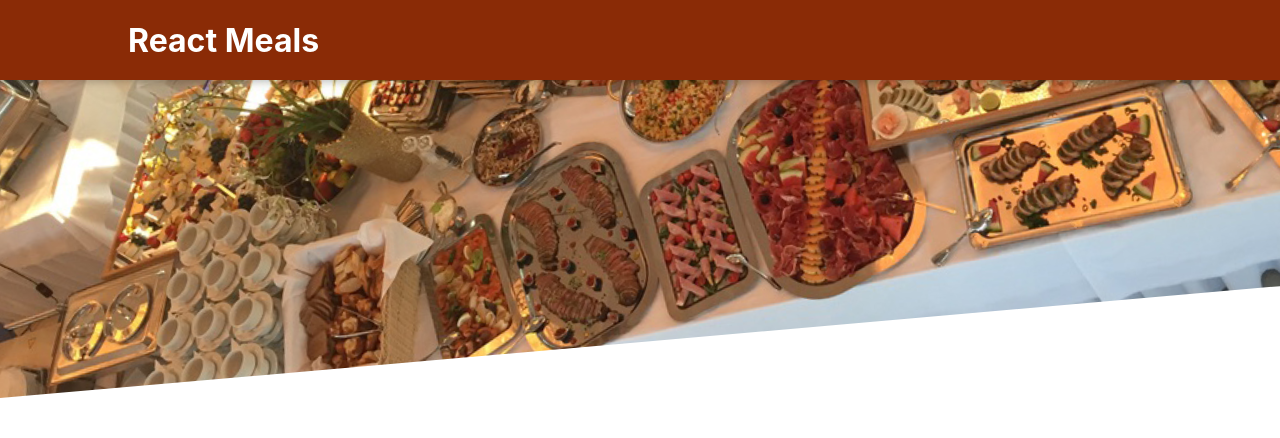
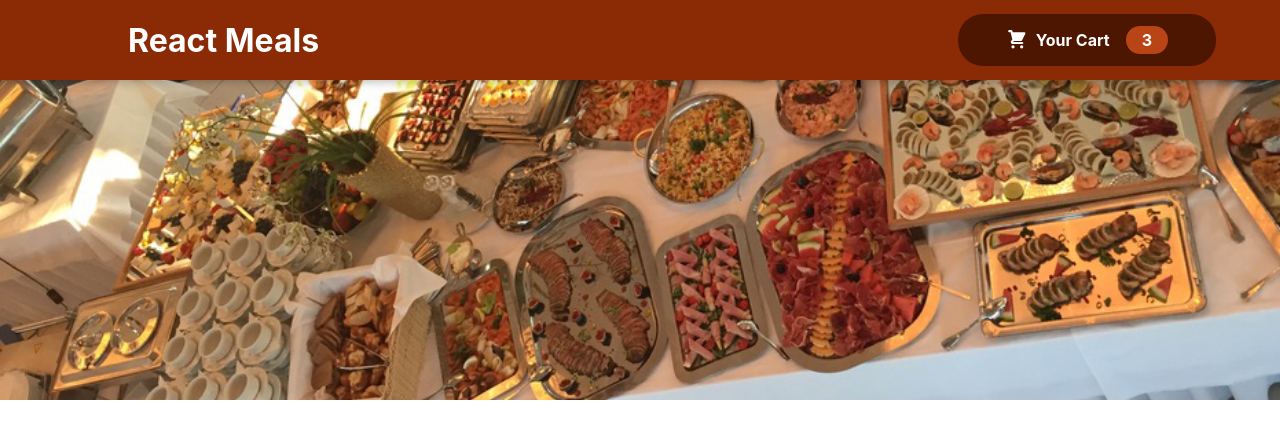
Before and after one commit to ansam007/Resturant-meals-in-React, a React (Create React App) app: page / in a window 1280 px wide. Shown: the top 438 px of the page. Built offline with nearby package versions, Linux system fonts and the light colour scheme.

Commit message:
create a header where i insert an image and also a cart button

```diff
--- a/src/App.js
+++ b/src/App.js
@@ -1,10 +1,12 @@
+import React from 'react';
 import Header from "./components/Layout/Header";
+
 
 function App() {
   return (
-    <div>
+    <React.Fragment>
       <Header> </Header>
-    </div>
+    </React.Fragment>
   );
 }
 
--- /dev/null
+++ b/src/components/Cart/CartIcon.js
@@ -0,0 +1,13 @@
+const CartIcon = () => {
+  return (
+    <svg
+      xmlns="http://www.w3.org/2000/svg"
+      viewBox="0 0 20 20"
+      fill="currentColor"
+    >
+      <path d="M3 1a1 1 0 000 2h1.22l.305 1.222a.997.997 0 00.01.042l1.358 5.43-.893.892C3.74 11.846 4.632 14 6.414 14H15a1 1 0 000-2H6.414l1-1H14a1 1 0 00.894-.553l3-6A1 1 0 0017 3H6.28l-.31-1.243A1 1 0 005 1H3zM16 16.5a1.5 1.5 0 11-3 0 1.5 1.5 0 013 0zM6.5 18a1.5 1.5 0 100-3 1.5 1.5 0 000 3z" />
+    </svg>
+  );
+};
+
+export default CartIcon;
--- a/src/components/Layout/Header.js
+++ b/src/components/Layout/Header.js
@@ -1,13 +1,14 @@
 import React from 'react';
 import mealsImage from '../../assests/meals.jpg';
 import classes from './Header.module.css';
+import HeaderCartButton from './HeaderCartButton';
+
 const Header = (props) => {
     return (
         <React.Fragment>
             <header className={classes.header}>
                 <h1>React Meals</h1>
-
-                <button>Cart</button>
+                <HeaderCartButton></HeaderCartButton>
             </header>
             <div className={classes['main-image']}>
                 <img src={mealsImage} alt="A Table full of delicious food !"></img>
--- a/src/components/Layout/Header.module.css
+++ b/src/components/Layout/Header.module.css
@@ -2,7 +2,7 @@
     position: fixed;
     top: 0;
     left: 0;
-    width: 100%;
+    width: 85%;
     height: 5rem;
     background-color: #8a2b06;
     color: white;
@@ -13,6 +13,7 @@
     box-shadow: 0 2px 8px rgba(0, 0, 0, 0.25);
     z-index: 10;
 }
+
 
 .main-image {
     width: 100%;
@@ -25,5 +26,5 @@
     width: 110%;
     height: 100%;
     object-fit: cover;
-    transform: rotateZ(-5deg) translateY(-4rem) translateX(-1rem);
+    /* transform: rotateZ(-5deg) translateY(-4rem) translateX(-1rem); */
 }
--- /dev/null
+++ b/src/components/Layout/HeaderCartButton.js
@@ -0,0 +1,14 @@
+import CartIcon from '../Cart/CartIcon';
+import classes from './HeaderCartButton.module.css';
+
+const HeaderCartButton = props => {
+    return <button className={classes.button}>
+        <span className={classes.icon}>
+            <CartIcon></CartIcon>
+        </span>
+        <span>Your Cart</span>
+        <span className={classes.badge}>3</span>
+    </button>
+}
+
+export default HeaderCartButton;
--- /dev/null
+++ b/src/components/Layout/HeaderCartButton.module.css
@@ -0,0 +1,59 @@
+.button {
+    cursor: pointer;
+    font: inherit;
+    border: none;
+    background-color: #4d1601;
+    color: white;
+    padding: 0.75rem 3rem;
+    display: flex;
+    justify-content: space-around;
+    align-items: center;
+    border-radius: 25px;
+    font-weight: bold;
+}
+
+.button:hover,
+.button:active {
+    background-color: #2c0d00;
+}
+
+.icon {
+    width: 1.35rem;
+    height: 1.35rem;
+    margin-right: 0.5rem;
+}
+
+.badge {
+    background-color: #b94517;
+    padding: 0.25rem 1rem;
+    border-radius: 25px;
+    margin-left: 1rem;
+    font-weight: bold;
+}
+
+.button:hover .badge,
+.button:active .badge {
+    background-color: #92320c;
+}
+
+.bump {
+    animation: bump 300ms ease-out;
+}
+
+@keyframes bump {
+    0% {
+      transform: scale(1);
+    }
+    10% {
+      transform: scale(0.9);
+    }
+    30% {
+      transform: scale(1.1);
+    }
+    50% {
+      transform: scale(1.15);
+    }
+    100% {
+      transform: scale(1);
+    }
+}
```
Also changed, not shown: src/App.css (+5 -38 lines).
